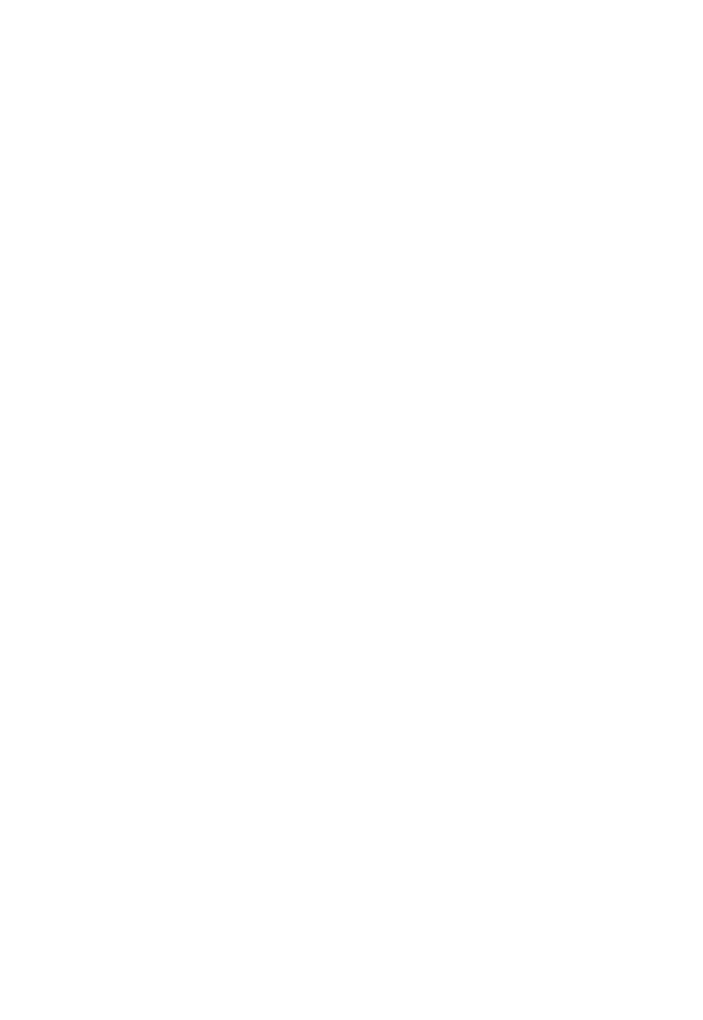
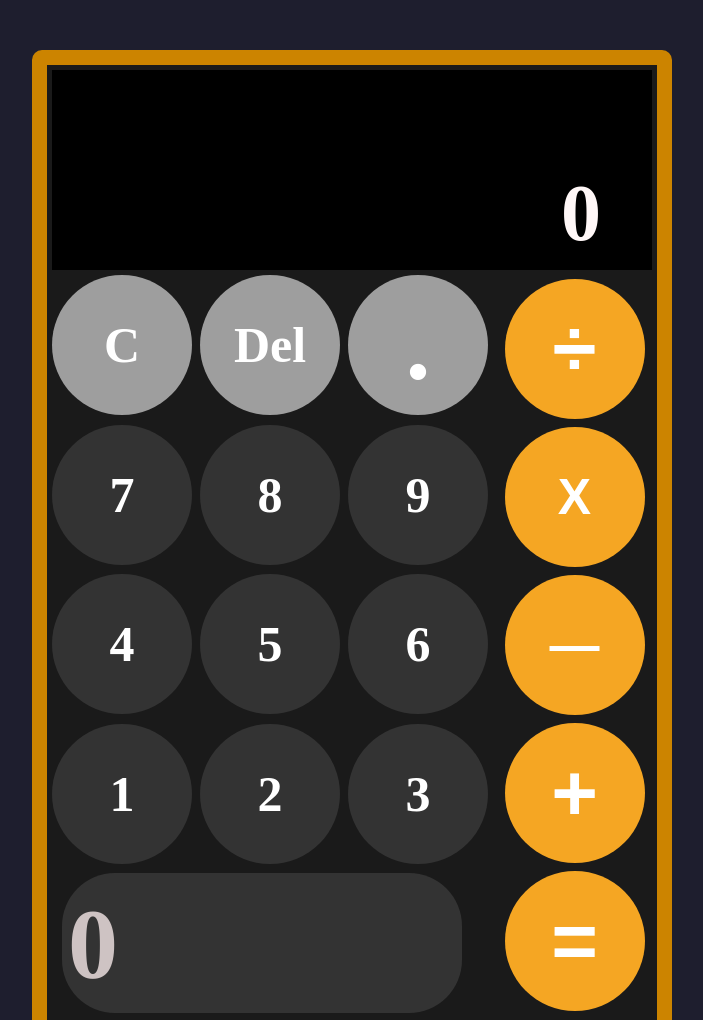
Before and after one commit to andreinux/Calculator, a plain HTML site: page index.html in a window 1280 px wide. Shown: the top 1020 px of the page, without its empty margins (288-991 px from the left). Before the commit the page ends 800 px from the top, so only its background shows below. Drawn offline with Linux system fonts and the light colour scheme.

Commit message:
UI of the calculator

```diff
--- a/index.html
+++ b/index.html
@@ -10,5 +10,65 @@
 
 
 
+
+
+<div id="main-container">
+            <div id="display-box">
+              <p class="current">0</p>
+                 </div>
+
+<div id="container-allButtons">
+  <div id="left-column">
+
+
+<div id="num-container">
+   <button class="nbutton" id="reset">C</button>
+  <button class="nbutton" id="erase">Del</button>
+  <button class="nbutton" id="decimal">.</button>
+
+    <button class="nbutton" id="btn-7">7</button>
+    <button class="nbutton" id="btn-8">8</button>
+    <button class="nbutton" id="btn-9">9</button>
+    <button class="nbutton" id="btn-4">4</button>
+    <button class="nbutton" id="btn-5">5</button>
+    <button class="nbutton" id="btn-6">6</button>
+    <button class="nbutton" id="btn-1">1</button>
+    <button class="nbutton" id="btn-2">2</button>
+    <button class="nbutton" id="btn-3">3</button>
+     <button class="nbutton" id="btn-0">0</button>
+</div>
+
+</div>
+
+<div id="right-column">
+  <button class="button" id="divide">÷</button>
+  <button class="button" id="multiply">X</button>
+  <button class="button" id="subtract">—</button>
+  <button class="button" id="add">+</button>
+  <button class="button" id="calc">=</button>
+
+
+</div>
+
+
+
+
+
+</div>
+
+
+
+
+
+
+
+
+
+
+
+
+
+
+</div>
 </body>
   </html>
--- a/main.js
+++ b/main.js
@@ -0,0 +1,3 @@
+let display = document.querySelector("#display-box");
+
+let currentDisplsy = document.querySelector(".current");
--- a/style.css
+++ b/style.css
@@ -0,0 +1,161 @@
+* {
+    box-sizing: border-box;
+}
+
+#main-container {
+    border: 15px solid #cc8400;
+    width: 600px;
+    margin: 0 auto;
+    margin-top: 50px;
+    box-sizing: content-box;
+    border-radius: 10px;
+    background-color: #1a1a1a;
+    padding: 5px;
+}
+
+#num-container {
+
+    display: flex;
+    flex-wrap: wrap;
+    height: 740px;
+    width: 450px;
+    gap: 8px
+}
+
+.nbutton {
+    width: 140px;
+    height: 140px;
+    border-radius: 50%;
+    border: none;
+    font-weight: bold;
+    font-size: 50px;
+    background-color: #333333;
+    color: #ffffff;
+    font-family: 'Poppins';
+}
+.nbutton:hover {
+    background-color: #4e5265;
+}
+.nbutton:active {
+    background-color: #2a2d3e;
+}
+#display-box {
+    border: 1px solid;
+    width: 600px;
+    height: 200px;
+    background-color: #000000;
+    display: flex;
+    justify-content: flex-end;
+    align-items: flex-end;
+
+}
+
+#right-column {
+    display: flex;
+    flex-direction: column;
+    flex-wrap: wrap;
+    height: 740px;
+    width: 150px;
+    gap: 8px;
+    margin-top: 5px;
+    margin-right: 5px;
+
+    justify-content: center;
+    align-items: center;
+
+
+
+}
+
+.button {
+    border-radius: 50%;
+    border: none;
+    font-weight: bold;
+    font-size: 50px;
+    width: 140px;
+    height: 140px;
+    margin: 0 auto;
+    background-color: #f5a623;
+    color: #ffffff;
+}
+.button:hover {
+    background-color: #ffb347;
+}
+.button:active {
+    background-color: #e8960c;
+}
+#container-allButtons {
+    display: flex;
+    justify-content: space-evenly;
+}
+
+#decimal {
+    font-size: 100px;
+    background-color: #9e9e9e;
+}
+#decimal:hover {
+    background-color: #bdbdbd;
+}
+#decimal:active {
+    background-color: #757575;
+}
+#left-column {
+    margin-top: 5px;
+}
+
+body {
+    background-color: #1e1e2e;
+}
+
+#reset {
+    background-color: #9e9e9e;
+}
+#reset:hover {
+    background-color: #bdbdbd;
+}
+#reset:active {
+      background-color: #757575;
+}
+#erase {
+    background-color: #9e9e9e;
+}
+#erase:hover {
+    background-color: #bdbdbd;
+}
+#erase:active {
+      background-color: #757575;
+}
+
+.current{
+    margin-right: 50px;
+    margin-bottom: 10px;
+    font-weight: bold;
+    font-size: 80px;
+    font-family: 'orbitron';
+    color: rgb(255, 247, 247);
+}
+
+#divide {
+    font-size: 80px;
+}
+
+#btn-0 {
+    width: 400px;
+    border-radius: 53px;
+    margin-left: 10px;
+    font-size: 100px;
+    text-align: left;
+    color: rgb(206, 195, 195);
+}
+
+
+#add {
+    font-size: 80px;
+}
+
+#calc {
+    font-size: 80px;
+}
+#subtract {
+    font-size: 50px;
+}
```
